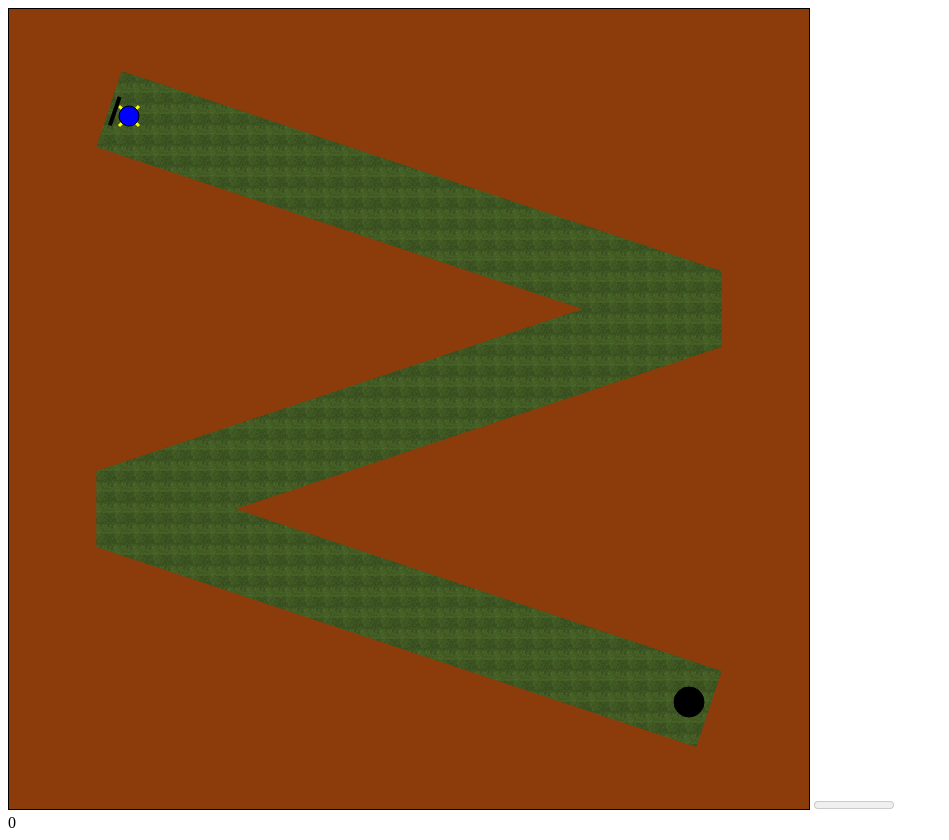
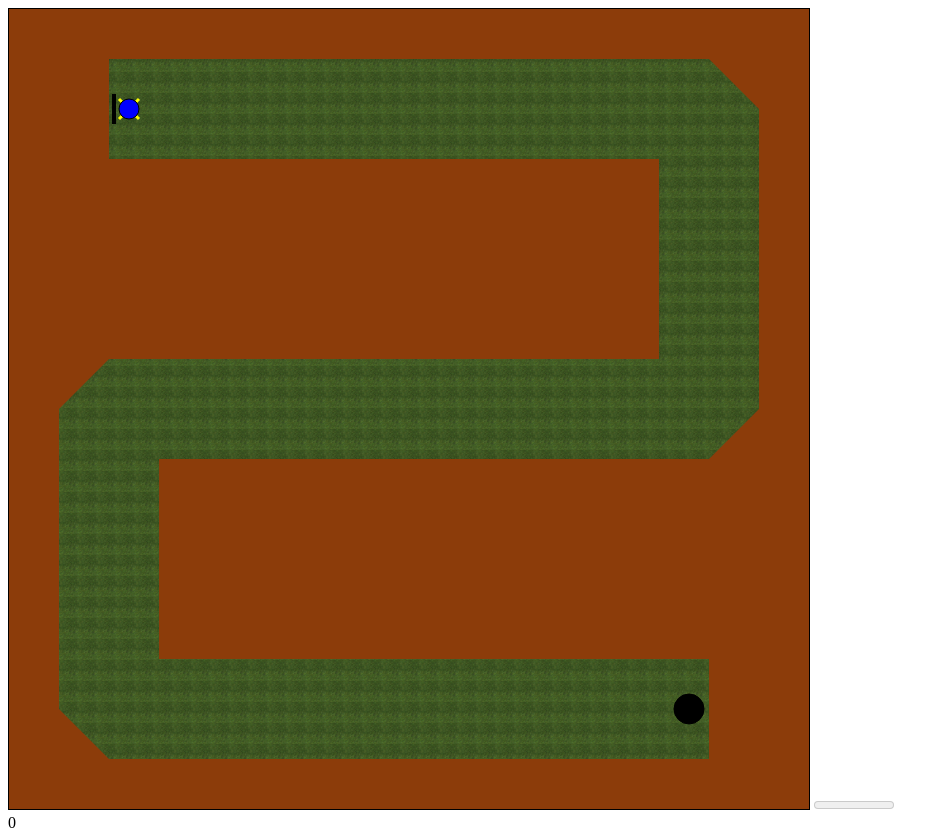
Before and after one commit to silversthem/JGolf, a plain HTML site: page index.html in a window 1280 px wide. Shown: the whole page, without its empty margins (0-949 px from the left). Drawn offline with Linux system fonts and the light colour scheme.

Commit message:
Temp fixed collsion bug, refactored

```diff
--- a/index.html
+++ b/index.html
@@ -6,7 +6,10 @@
   <canvas id="GameCanvas"></canvas>
   <meter id="powerBar" min="0" max="150" value="0" high="120" low="30" optimum="75">69</meter>
   <div id="shotCount">0</div>
-  <script src="js/geometry.js"></script>
+  <script src="js/geometry/point.js"></script>
+  <script src="js/geometry/line.js"></script>
+  <script src="js/geometry/shape.js"></script>
+  <script src="js/physics.js"></script>
   <script src="js/graphics.js"></script>
   <script src="js/Level.js"></script>
   <script src="js/Game.js"></script>
--- a/js/Game.js
+++ b/js/Game.js
@@ -9,12 +9,12 @@ function Game(canvasid,playerid) {
   }
   this.levelData = {
     "elements":[
-      {"type":"fairway","path":[[-300,-300],[300,-100],[-300,100],[300,300]],"width":80,"closed":true,"curved":true},
-      {"type":"water","shape":"polygon","coords":[260,180],"points":[[0,0],[-30,30],[0,60],[30,30]],"curve":15},
-      {"type":"obstacle","obstacle":"crate","coords":[260,300]}
+      {"type":"fairway","path":[[-300,-300],[300,-300],[300,0],[-300,0],[-300,300],[300,300]],"width":100,"closed":true,"curved":true,"z":1},
+      {"type":"water","shape":"polygon","coords":[260,180],"points":[[0,0],[-30,30],[0,60],[30,30]],"curve":15,"z":2},
+      {"type":"obstacle","obstacle":"crate","coords":[260,300],"z":2}
     ],
-    "starter":{"coords":[-280,-293]},
-    "hole":{"coords":[280,293],"type":"default"}
+    "starter":{"coords":[-280,-300]},
+    "hole":{"coords":[280,300],"type":"default"}
   }
   /* DOM */
   this.powerBar  = document.getElementById('powerBar')
@@ -23,12 +23,11 @@ function Game(canvasid,playerid) {
   this.this_player = playerid // This player
   this.current_player = playerid // The player currently playing
   this.level = new Level('GameCanvas',this.texturesBank,this.levelData,() => {
-    this.update() // Updates game
     return {'players':this.players,'club':this.club}
   })
-  this.players = {0:{'coords':[-280,-293],'color':'#0000ff','shot':0,'speed':[0,0]}} // Players list
+  this.players = {0:{'coords':[-280,-300],'color':'#0000ff','shot':0,'speed':[0,0]}} // Players list
   // Club object
-  this.club = {'orientation':0.33,'power':0,'onHold':false,'turning':0,'inMotion':false,'display':true}
+  this.club = {'orientation':0,'power':0,'onHold':false,'turning':0,'inMotion':false,'display':true}
 
   /* Event listenning */
 
@@ -67,9 +66,8 @@ function Game(canvasid,playerid) {
   /* Physics */
 
   // Emulates friction on a speed vector
-  this.slowDown = (v) => {
-    let d = 0.05
-    let dd = 0.97
+  this.slowDown = (v,dd = 0.975) => {
+    let d = 0.1
     v = [v[0]*dd,v[1]*dd]
     if(Math.abs(v[0]) < d) v[0] = 0
     if(Math.abs(v[1]) < d) v[1] = 0
@@ -77,7 +75,7 @@ function Game(canvasid,playerid) {
   }
 
   // Updates balls position in level
-  this.update = () => {
+  this.update = (ticks) => {
     /* Collisions & interactions */
     this.players[this.current_player] = this.level.bounceMotion(this.players[this.current_player])
     /* Motion update */
@@ -100,9 +98,12 @@ function Game(canvasid,playerid) {
 
   /* Code */
 
-  // Loads level and starts game
-  this.level.loadLevel(() => {
-    setInterval(() => {
+  this.locked = false // Thread lock
+
+  // Main function
+  this.run = () => {
+    while(this.locked) {console.log('locked')}
+    this.locked = true
     if(!this.club.inMotion && this.club.display) { // Init shot
       this.powerBar.value = 0
     }
@@ -124,7 +125,13 @@ function Game(canvasid,playerid) {
         this.onHold = false
       }
     }
+    this.update(1) // Updates level
     this.level.draw([0,0]) // Draws level
-    },33)
+    this.locked = false
+  }
+
+  // Loads level and starts game
+  this.level.loadLevel(() => {
+    setInterval(this.run,33)
   })
 }
--- a/js/Level.js
+++ b/js/Level.js
@@ -52,8 +52,14 @@ function Level(canvasid,textures,lvldata,updateCallback) {
 
   }
 
+  this.collides = (player) => {
+
+  }
+
   // Detects bouncing on a prop
   this.bounceMotion = (player) => {
+    let pc = [player.coords[0],player.coords[1]]
+    let motionVec = [pc,translate(pc,player.speed)]
     for(let i in this.level.elements) {
       let prop = this.level.elements[i]
       if(prop.type == "fairway") {
@@ -62,11 +68,26 @@ function Level(canvasid,textures,lvldata,updateCallback) {
           // Check if it bounces on a border
           for(let j = 0;j < points.length;j++) {
             let line = [points[j],points[(j + 1) % points.length]]
-            if(distance2line(player.coords,line) <= this.ballSize) { // ball touched a border
+            let interp = intersection(line,motionVec)
+            if(!Number.isNaN(interp)) {
+              if(player.bouncedFrom == undefined || !sameLine(player.bouncedFrom,line)) {
+                let sp = distance(motionVec[0],motionVec[1])
+                if(sp > this.ballSize) {
+                  player.bouncedFrom = line
+                  let mv = scalevec(unitvec(motionVec),sp - this.ballSize)
+                  player.coords = translate(player.coords,mv)
+                  player.speed = reflect(player.speed,normal(line2vec(line)))
+                  return player
+                }
+              }
+              console.log(interp,line,motionVec,pc,player.speed)
+            }
+            if(distance2line(pc,line) <= this.ballSize) { // ball touched a border
               if(player.bouncedFrom == undefined || !sameLine(player.bouncedFrom,line)) {
                 player.speed = reflect(player.speed,normal(line2vec(line)))
+                player.bouncedFrom = line
+                return player
               }
-              player.bouncedFrom = line
             }
           }
         }
@@ -130,6 +151,7 @@ function Level(canvasid,textures,lvldata,updateCallback) {
   // Draws a player ball
   this.drawPlayer = (coords,color) => {
     drawCircle(this.context,coords,this.ballSize,1,color,'black')
+    drawLine(this.context,[coords,translate(coords,this.players[0].speed)],2,'red')
   }
 
   // Draws the club
--- a/js/geometry.js
+++ /dev/null
@@ -1,169 +0,0 @@
-// Returns the first corners of a rectangle centered around a line
-function rectFromLine(line,width) {
-  let m = width/2
-  let x = line[1][0] - line[0][0]
-  let y = line[1][1] - line[0][1]
-  let t = Math.atan2(y,x)
-  let t2 = t + Math.PI/2
-  let a = Math.cos(t2)
-  let b = Math.sin(t2)
-  return [
-    [line[0][0] - a*m,line[0][1] - b*m],
-    [line[1][0] - a*m,line[1][1] - b*m],
-    [line[1][0] + a*m,line[1][1] + b*m],
-    [line[0][0] + a*m,line[0][1] + b*m],
-  ]
-}
-
-// Returns each corner of a wide path
-function widenPath(path,width) {
-  let front = []
-  let back  = []
-  for(let i = 0;i < path.length - 1;i++) {
-    let rect = rectFromLine([path[i],path[i+1]],width)
-    front.push(rect[0],rect[1])
-    back.unshift(rect[3])
-    back.unshift(rect[2])
-  }
-  front = front.concat(back)
-  for(let i = 0;i < (front.length - 3);i++) {
-    let ln  = [front[i],front[i+1]]
-    let nln = [front[i+2],front[i+3]]
-    let interp = intersection(ln,nln)
-    if(!Number.isNaN(interp)) {
-      front.splice(i+2,1)
-      front[i+1] = interp
-    }
-  }
-  return front
-}
-
-// Returns coords relative to box center to draw on
-function coords2center(bounds,center,coords) {
-  let mid = [bounds.w/2,bounds.h/2]
-  return [center[0] + coords[0] + mid[0],center[1] + coords[1] + mid[0]]
-}
-
-// Is point in bound
-function pointInBounds(bounds,center,point) {
-  let mid = [bounds.w/2,bounds.h/2]
-  return (center[0] - mid[0] <= point[0] && center[1] - mid[1] <= point[1])
-      && (center[0] + mid[0] >= point[0] && center[1] + mid[1] >= point[1])
-}
-
-// Should we draw prop based on camera position
-function inBounds(b,center,bounds) {
-  return this.pointInBounds(b,center,bounds[0])
-      || this.pointInBounds(b,center,bounds[1])
-      || this.pointInBounds(b,center,[bounds[0][0],bounds[1][1]])
-      || this.pointInBounds(b,center,[bounds[1][0],bounds[0][1]])
-}
-
-// Returns distance squared between 2 points
-function dist2(p1,p2) {
-  let x = p1[0] - p2[0]
-  let y = p1[1] - p2[1]
-  return x*x + y*y
-}
-
-// Returns distance between 2 points
-function distance(p1,p2) {
-  return Math.sqrt(dist2(p1,p2))
-}
-
-// Returns the distance between a point and a line
-function distance2line(point,line) {
-  let l2 = dist2(line[0],line[1])
-  if (l2 == 0) return dist2(point,line[0])
-  let t = ((point[0] - line[0][0]) * (line[1][0] - line[0][0]) + (point[1] - line[0][1]) * (line[1][1] - line[0][1])) / l2
-  t = Math.max(0, Math.min(1,t))
-  return distance(point, [line[0][0] + t * (line[1][0] - line[0][0]),line[0][1] + t * (line[1][1] - line[0][1])])
-}
-
-function line2vec(line) {
-  return [line[1][0] - line[0][0],line[1][1] - line[0][1]]
-}
-
-// Returns vector normal (perpendicular) to vector v
-function normal(v) {
-  let t = Math.atan2(v[1],v[0]) + Math.PI/2
-  return [Math.cos(t),Math.sin(t)]
-}
-
-// Dot product
-function dot(a,b) {
-  return a[0]*b[0] + a[1]*b[1]
-}
-
-// Reflection
-function reflect(v,n) {
-  let d = dot(v,n)
-  return [v[0] - 2*d*n[0],v[1] - 2*d*n[1]]
-}
-
-function samePoint(p1,p2) {
-  return (p1[0] == p2[0]) && (p1[1] == p2[1])
-}
-
-// Checks if 2 lines are the same
-function sameLine(l1,l2) {
-  return samePoint(l1[0],l2[0]) && samePoint(l1[1],l2[1])
-}
-
-// Returns a,b from line expressed as y = ax+b
-function lineAsLFunc(line) {
-  let t = line[1][0] - line[0][0]
-  let p = line[1][1] - line[0][1]
-  let a = p/t  // a = (y' - y)/(x' - x)
-  let b = line[0][1] - line[0][0]*a // y = a*x + b <=> y - a*x = b
-  return [a,b]
-}
-
-// Adds vectors
-function translate(v1,v2) {
-  return [v1[0] + v2[0],v1[1] + v2[1]]
-}
-
-// Returns point at intersection of 2 lines, or undefined if not
-function intersection(l1,l2) {
-  if(l1[0][0] == l1[1][0]) { // vertical line
-    if(l2[0][0] == l2[1][0]) return NaN; // Both vertical
-    // Computing intersection
-    let f2 = lineAsLFunc(l2)
-    let y = f2[0]*l1[0][0] + f2[1]
-    // Check if intersection is in bounds
-    let ymin = Math.min(l1[0][1],l1[1][1])
-    let ymax = Math.max(l1[0][1],l1[1][1])
-    if((ymin <= y) && (ymax >= y)) {
-      return [l1[0][0],y]
-    }
-  } else {
-    if(l2[0][0] == l2[1][0]) return intersection(l2,l1); // Second line is vertical
-    let f1 = lineAsLFunc(l1)
-    let f2 = lineAsLFunc(l2)
-    if(f1[0] == f2[0]) { // Parallel lines
-      return NaN
-    } else {
-      // find intersection
-      let x = (f1[1] - f2[1])/(f2[0] - f1[0])
-      let y = f1[0]*x + f1[1]
-      let p = [x,y]
-      // Check if in bounds
-      if(onLine(p,l1) || onLine(p,l2)) {
-        // Returns pair
-        return [x,y]
-      }
-    }
-  }
-  return NaN
-}
-
-// If number is in interval
-function inInterval(n,int) {
-  return (Math.min(int[0],int[1]) <= n && Math.max(int[0],int[1]) >= n)
-}
-
-// If point is on line
-function onLine(p,l) {
-  return inInterval(p[0],[l[0][0],l[1][0]]) && inInterval(p[1],[l[0][1],l[1][1]])
-}
--- /dev/null
+++ b/js/geometry/line.js
@@ -0,0 +1,112 @@
+// Returns the distance between a point and a line
+function distance2line(point,line) {
+  let l2 = dist2(line[0],line[1])
+  if (l2 == 0) return dist2(point,line[0])
+  let t = ((point[0] - line[0][0]) * (line[1][0] - line[0][0]) + (point[1] - line[0][1]) * (line[1][1] - line[0][1])) / l2
+  t = Math.max(0, Math.min(1,t))
+  return distance(point, [line[0][0] + t * (line[1][0] - line[0][0]),line[0][1] + t * (line[1][1] - line[0][1])])
+}
+
+function line2vec(line) {
+  return [line[1][0] - line[0][0],line[1][1] - line[0][1]]
+}
+
+// Returns vector as unit vector
+function unitvec(line) {
+  let vec = line2vec(line)
+  let sz = distance(line[0],line[1])
+  if(sz == 0) return [0,0];
+  return [vec[0]/sz,vec[1]/sz]
+}
+
+function scalevec(vec,n) {
+  return [vec[0]*n,vec[1]*n]
+}
+
+// Returns vector normal (perpendicular) to vector v
+function normal(v) {
+  let t = Math.atan2(v[1],v[0]) + Math.PI/2
+  return [Math.cos(t),Math.sin(t)]
+}
+
+// Dot product
+function dot(a,b) {
+  return a[0]*b[0] + a[1]*b[1]
+}
+
+// Reflection
+function reflect(v,n) {
+  let d = dot(v,n)
+  return [v[0] - 2*d*n[0],v[1] - 2*d*n[1]]
+}
+
+// Returns a,b from line expressed as y = ax+b
+function lineAsLFunc(line) {
+  let t = line[1][0] - line[0][0]
+  let p = line[1][1] - line[0][1]
+  if(t == 0) return NaN // Vertical line
+  let a = p/t  // a = (y' - y)/(x' - x)
+  let b = line[0][1] - line[0][0]*a // y = a*x + b <=> y - a*x = b
+  return [a,b]
+}
+
+// Adds vectors
+function translate(v1,v2) {
+  return [v1[0] + v2[0],v1[1] + v2[1]]
+}
+
+// Returns point at intersection of 2 lines, or undefined if not
+function intersection(l1,l2) {
+  if(l1[0][0] == l1[1][0]) { // vertical line
+    if(l2[0][0] == l2[1][0]) return NaN; // Both vertical
+    // Computing intersection
+    let f2 = lineAsLFunc(l2)
+    let y = f2[0]*l1[0][0] + f2[1]
+    let p = [l1[0][0],y]
+    // Check if intersection is in bounds
+    if(onLine(p,l1) && onLine(p,l2)) {
+      return [l1[0][0],y]
+    }
+  } else {
+    if(l2[0][0] == l2[1][0]) return intersection(l2,l1); // Second line is vertical
+    let f1 = lineAsLFunc(l1)
+    let f2 = lineAsLFunc(l2)
+    if(f1[0] == f2[0]) { // Parallel lines
+      return NaN
+    } else {
+      // find intersection
+      let x = (f1[1] - f2[1])/(f2[0] - f1[0])
+      let y = f1[0]*x + f1[1]
+      let p = [x,y]
+      // Check if in bounds
+      if(onLine(p,l1) && onLine(p,l2)) {
+        // Returns pair
+        return p
+      }
+    }
+  }
+  return NaN
+}
+
+// If number is in interval
+function inInterval(n,int) {
+  return (Math.min(int[0],int[1]) <= n && Math.max(int[0],int[1]) >= n)
+}
+
+// If point is on line
+function onLine(p,l) {
+  // def not on line since intervals dont match
+  if(!(inInterval(p[0],[l[0][0],l[1][0]]) && inInterval(p[1],[l[0][1],l[1][1]]))) {
+    return false
+  }
+  let f = lineAsLFunc(l) // Expresses l as y = a*x + b
+  // Vertical line
+  if(Number.isNaN(f)) return (p[0] == l[0][0] && inInterval(p[1],[l[0][1],l[1][1]]))
+  // Checking if a*p.x + b = p.y
+  return (f[0]*p[0] + f[1]) == p[1]
+}
+
+// Checks if 2 lines are the same
+function sameLine(l1,l2) {
+  return samePoint(l1[0],l2[0]) && samePoint(l1[1],l2[1])
+}
--- /dev/null
+++ b/js/geometry/point.js
@@ -0,0 +1,29 @@
+// Returns coords relative to box center to draw on
+function coords2center(bounds,center,coords) {
+  let mid = [bounds.w/2,bounds.h/2]
+  return [center[0] + coords[0] + mid[0],center[1] + coords[1] + mid[0]]
+}
+
+// Is point in bound
+function pointInBounds(bounds,center,point) {
+  let mid = [bounds.w/2,bounds.h/2]
+  return (center[0] - mid[0] <= point[0] && center[1] - mid[1] <= point[1])
+      && (center[0] + mid[0] >= point[0] && center[1] + mid[1] >= point[1])
+}
+
+// Returns distance squared between 2 points
+function dist2(p1,p2) {
+  let x = p1[0] - p2[0]
+  let y = p1[1] - p2[1]
+  return x*x + y*y
+}
+
+// Returns distance between 2 points
+function distance(p1,p2) {
+  return Math.sqrt(dist2(p1,p2))
+}
+
+// If two points are identical
+function samePoint(p1,p2) {
+  return (p1[0] == p2[0]) && (p1[1] == p2[1])
+}
--- /dev/null
+++ b/js/geometry/shape.js
@@ -0,0 +1,81 @@
+// Returns the first corners of a rectangle centered around a line
+function rectFromLine(line,width) {
+  let m = width/2
+  let x = line[1][0] - line[0][0]
+  let y = line[1][1] - line[0][1]
+  let t = Math.atan2(y,x)
+  let t2 = t + Math.PI/2
+  let a = Math.cos(t2)
+  let b = Math.sin(t2)
+  return [
+    [line[0][0] - a*m,line[0][1] - b*m],
+    [line[1][0] - a*m,line[1][1] - b*m],
+    [line[1][0] + a*m,line[1][1] + b*m],
+    [line[0][0] + a*m,line[0][1] + b*m],
+  ]
+}
+
+// Returns each corner of a wide path
+function widenPath(path,width) {
+  let front = []
+  let back  = []
+  for(let i = 0;i < path.length - 1;i++) {
+    let rect = rectFromLine([path[i],path[i+1]],width)
+    front.push(rect[0],rect[1])
+    back.unshift(rect[3])
+    back.unshift(rect[2])
+  }
+  front = front.concat(back)
+  for(let i = 0;i < (front.length - 3);i++) {
+    let ln  = [front[i],front[i+1]]
+    let nln = [front[i+2],front[i+3]]
+    let interp = intersection(ln,nln)
+    if(!Number.isNaN(interp)) {
+      front.splice(i+2,1)
+      front[i+1] = interp
+    }
+  }
+  return front
+}
+
+// checks if point is in polygon
+function inPolygon(polygon,point) {
+  let lnodes = 0 // Nodes leftside of point
+  let rnodes = 0 // Nodes rightside of point
+  for(let i = 0;i < polygon.length;i++) {
+    let line = [polygon[i],polygon[(i+1)%polygon.length]]
+    if(line[1][1] == point[1]) { // Point is vertically aligned with polygon edge
+      if(line[1][0] == point[0]) { // Point is polygon edge -> in polygon
+        return true
+      } else {
+        if(line[1][0] < point[0]) { // Point is rightside of edge
+          lnodes++
+        } else { // Point is leftside of edge
+          rnodes++
+        }
+        i++ // Skipping next line as well
+      }
+    }
+    else if(onLine(point,line)) {  // Point is on a side -> in polygon
+      return true
+    }
+    else if(inInterval(point[1],[line[0][1],line[1][1]])) {
+      let f = lineAsLFunc(line)
+      let c = (Number.isNaN(f)) ? line[0][0] : (point[1] - f[1])/f[0] // y = a*x+b <=> x = (y-b)/a || x = a if line is vertical
+      if(c < point[0]) {
+        lnodes++
+      } else {
+        rnodes++
+      }
+    }
+  }
+  return (lnodes % 2 == 1) && (rnodes % 2 == 1)
+}
+
+// Is rect in bounds
+function inBounds(b,center,bounds) {
+  return this.pointInBounds(b,center,bounds[0])
+      || this.pointInBounds(b,center,bounds[1])
+      || this.pointInBounds(b,center,[bounds[0][0],bounds[1][1]])
+      || this.pointInBounds(b,center,[bounds[1][0],bounds[0][1]])
+}
--- a/js/graphics.js
+++ b/js/graphics.js
@@ -23,6 +23,16 @@ function drawCross(context,coords,size,width,color) {
   context.stroke()
 }
 
+// Draws a line
+function drawLine(context,line,width,color) {
+  context.lineWidth = width
+  context.strokeStyle = color
+  context.beginPath()
+  context.moveTo(line[0][0],line[0][1])
+  context.lineTo(line[1][0],line[1][1])
+  context.stroke()
+}
+
 // Draws a circle
 function drawCircle(context,coords,radius,lineWidth,fillColor,strokeColor) {
   context.lineWidth = lineWidth
```
Also changed, not shown: js/physics.js (added). Lines whose indentation alone changed are shown as unchanged.
